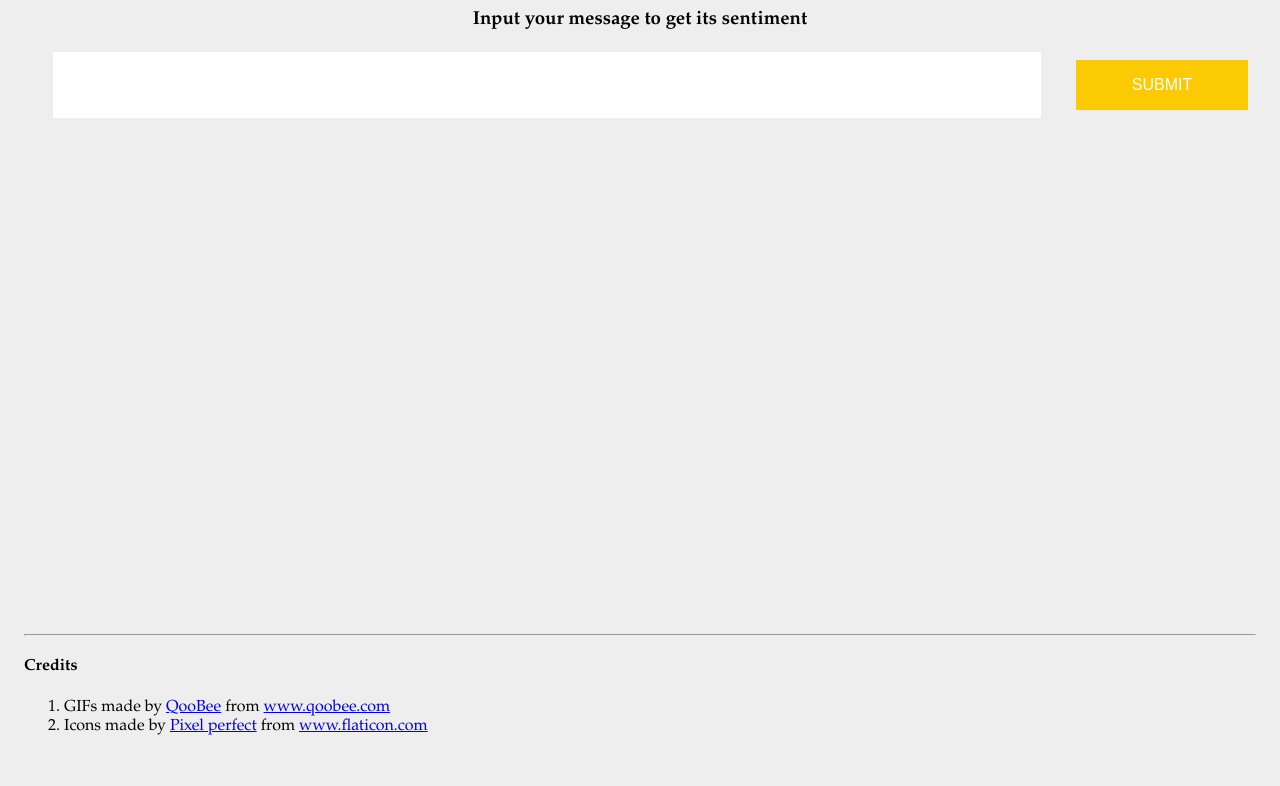
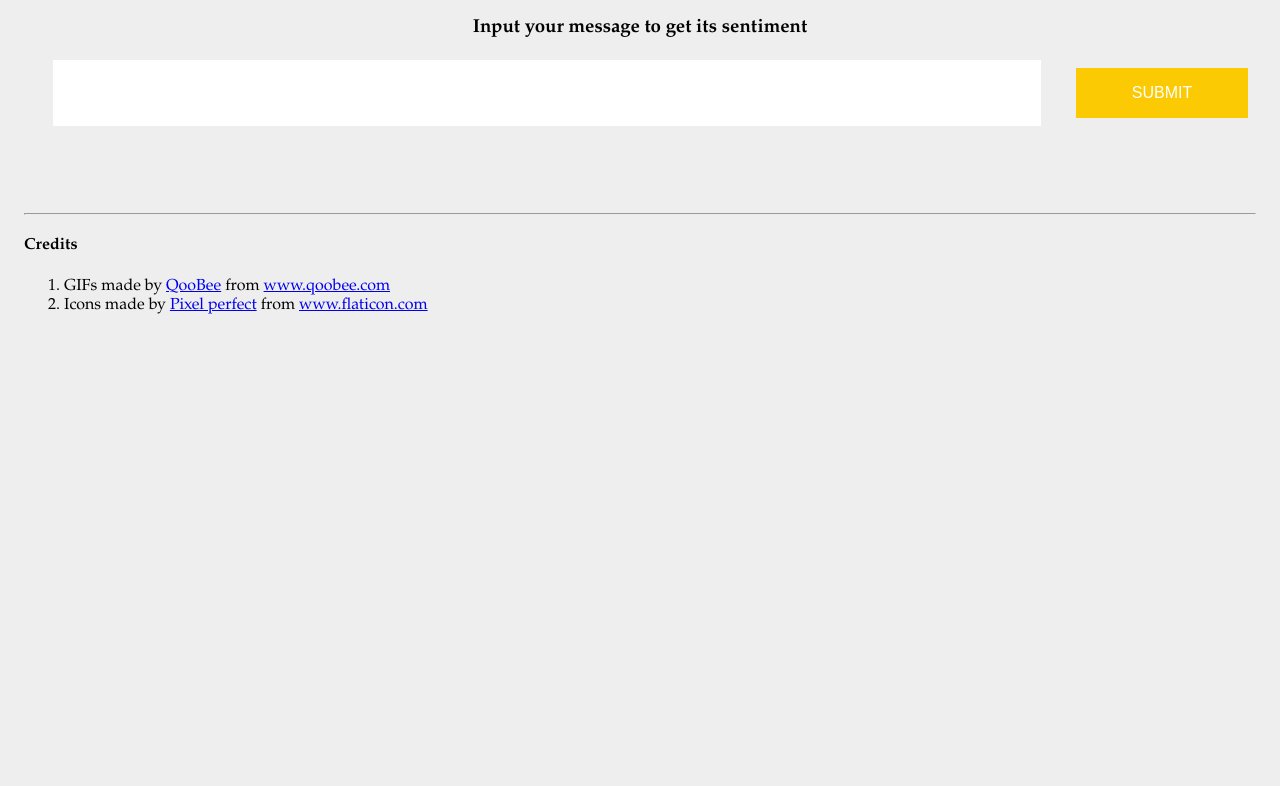
Before and after one commit to cmy113/sentiment-analysis-project, a Flask app: page / in a window 1280 px wide. Shown: the part 198-984 px from the top of the page. After the commit the page ends 512 px from the top, so only its background shows below. Run offline with Flask 2, Linux system fonts and the light colour scheme; parts of the project's set-up code (start-up, migrations or seed data) failed here and were passed over.

Commit message:
test footer function

```diff
--- a/flaskr/static/mystyle.css
+++ b/flaskr/static/mystyle.css
@@ -1,10 +1,6 @@
 /* Import special font for Message output */
 @import url('https://fonts.googleapis.com/css?family=Special+Elite');
 
-/* Define some variable */
-:root {
-    --footer-height: 20vh;
-}
 
 /*
 Overall font, background color and padding
@@ -18,16 +14,16 @@ html {
 
 /*
 This is to make sure footer always at the bottom of the page
+The content will expand as needed and footer can be placed below the content
  */
 body {
-    min-height:100%;
-    position:relative;
-    padding-bottom:var(--footer-height);
+    display: flex;
+    min-height: 100vh;
+    flex-direction: column;
 }
-.footer {
-    position: absolute;
-    left: 0 ; right: 0; bottom: 0;
-    height:var(--footer-height);
+
+.content {
+    flex: 1;
 }
 
 
--- a/flaskr/templates/base.html
+++ b/flaskr/templates/base.html
@@ -76,10 +76,11 @@ Block content for the output, a result html will inherit this base html
 {% block content %}
 {% endblock %}
 
-</body>
+<br>
+<br>
 
 
-<footer class="footer">
+<footer >
     <hr>
     <h4>Credits</h4>
     <ol>
@@ -93,3 +94,5 @@ Block content for the output, a result html will inherit this base html
     </ol>
 
 </footer>
+
+</body>
```
